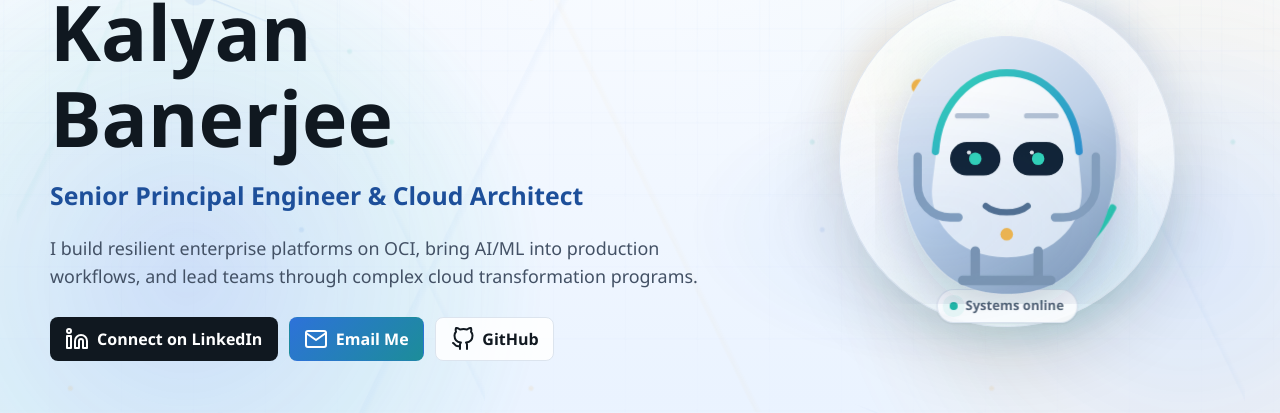
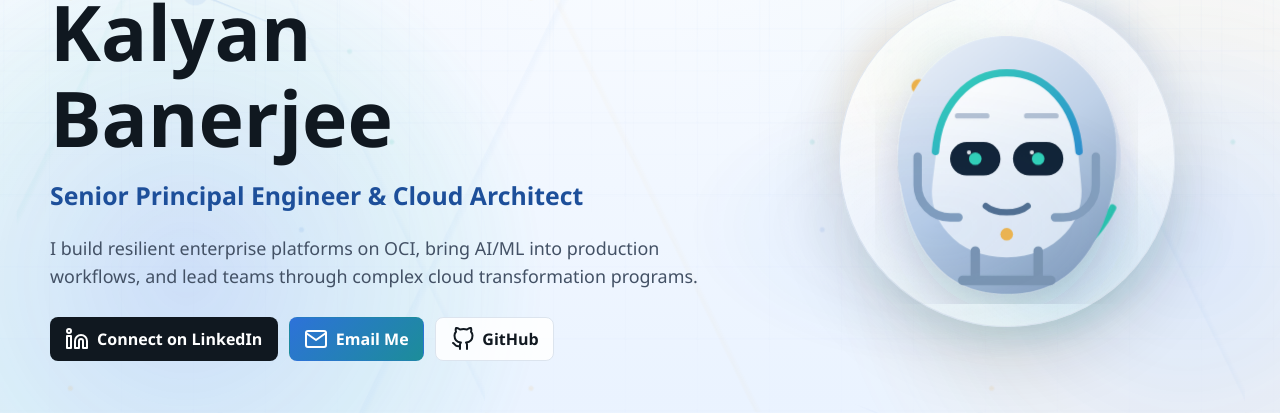
Before and after one commit to kbanerjee/kbanerjee.github.io, a Jekyll site: the page built from index.html, in a window 1280 px wide. Shown: the part 212-625 px from the top of the page. Built offline with Jekyll 4.4.1, drawn with Linux system fonts in a browser that asks for light colours.

Commit message:
Refactor avatar eyes, refine gaze, remove status
Separate eye sub-elements and improve gaze behavior, and remove the status badge.

- HTML: add data-avatar-pupil and data-avatar-spark attributes to eye SVG circles and remove the .avatar__status markup.
- CSS: update selectors to target the new data attributes, remove avatar__status and avatar__pulse rules, and remove associated keyframes; adjust transform exemptions to include pupil and spark.
- JS: select pupil and spark elements, compute gaze using element bounds (separate X/Y scales with a minimum), increase smoothing, and apply different translate multipliers and clamps for pupil vs spark so they move independently.

These changes make the avatar gaze more responsive and granular while removing the on-avatar status UI.

```diff
--- a/_layouts/home.html
+++ b/_layouts/home.html
@@ -72,13 +72,13 @@
           <g class="avatar__eyes" data-avatar-part="eyes">
             <g data-avatar-eye>
               <rect x="106" y="144" width="48" height="32" rx="16" fill="#122335" />
-              <circle cx="130" cy="160" r="6" fill="#32D3B8" />
-              <circle cx="124" cy="154" r="2" fill="#FFFFFF" opacity="0.9" />
+              <circle data-avatar-pupil cx="130" cy="160" r="6" fill="#32D3B8" />
+              <circle data-avatar-spark cx="124" cy="154" r="2" fill="#FFFFFF" opacity="0.9" />
             </g>
             <g data-avatar-eye>
               <rect x="166" y="144" width="48" height="32" rx="16" fill="#122335" />
-              <circle cx="190" cy="160" r="6" fill="#32D3B8" />
-              <circle cx="184" cy="154" r="2" fill="#FFFFFF" opacity="0.9" />
+              <circle data-avatar-pupil cx="190" cy="160" r="6" fill="#32D3B8" />
+              <circle data-avatar-spark cx="184" cy="154" r="2" fill="#FFFFFF" opacity="0.9" />
             </g>
           </g>
 
@@ -89,10 +89,6 @@
             <circle cx="160" cy="232" r="6" fill="#F5B84B" />
           </g>
         </svg>
-        <div class="avatar__status">
-          <span class="avatar__pulse" aria-hidden="true"></span>
-          Systems online
-        </div>
       </div>
     </div>
   </div>
--- a/assets/css/style.css
+++ b/assets/css/style.css
@@ -567,39 +567,11 @@
 }
 
 .avatar__svg [data-avatar-part],
-.avatar__svg [data-avatar-eye] {
+.avatar__svg [data-avatar-pupil],
+.avatar__svg [data-avatar-spark] {
   transform-box: fill-box;
   transform-origin: center;
   will-change: transform;
-}
-
-.avatar__status {
-  position: absolute;
-  left: 50%;
-  bottom: 8%;
-  transform: translateX(-50%);
-  display: inline-flex;
-  align-items: center;
-  gap: 0.45rem;
-  min-height: 34px;
-  padding: 0 0.78rem;
-  border: 1px solid rgba(220, 228, 238, 0.95);
-  border-radius: 999px;
-  color: #526173;
-  background: rgba(255,255,255,0.88);
-  box-shadow: var(--shadow-sm);
-  font-size: 0.82rem;
-  font-weight: 750;
-  animation: statusFloat 6s ease-in-out infinite;
-}
-
-.avatar__pulse {
-  width: 8px;
-  height: 8px;
-  border-radius: 999px;
-  background: var(--teal);
-  box-shadow: 0 0 0 4px rgba(32, 184, 166, 0.14);
-  animation: statusPulse 2.4s ease-in-out infinite;
 }
 
 @media (hover: none), (pointer: coarse) {
@@ -616,16 +588,6 @@
 @keyframes avatarHaloBreathe {
   0%, 100% { opacity: 0.58; filter: blur(18px); }
   50% { opacity: 0.82; filter: blur(22px); }
-}
-
-@keyframes statusFloat {
-  0%, 100% { transform: translateX(-50%) translateY(0); }
-  50% { transform: translateX(-50%) translateY(-2px); }
-}
-
-@keyframes statusPulse {
-  0%, 100% { box-shadow: 0 0 0 4px rgba(32, 184, 166, 0.14); }
-  50% { box-shadow: 0 0 0 7px rgba(32, 184, 166, 0.08); }
 }
 
 @keyframes heroGridDrift {
@@ -1341,7 +1303,8 @@
   .avatar__halo,
   .avatar__svg,
   .avatar__svg [data-avatar-part],
-  .avatar__svg [data-avatar-eye] {
+  .avatar__svg [data-avatar-pupil],
+  .avatar__svg [data-avatar-spark] {
     transform: none !important;
   }
 
--- a/assets/js/main.js
+++ b/assets/js/main.js
@@ -26,7 +26,7 @@
     const halo = $('[data-avatar-part="halo"]', avatar);
     const back = $('[data-avatar-part="back"]', avatar);
     const front = $('[data-avatar-part="front"]', avatar);
-    const eyes = $$("[data-avatar-eye]", avatar);
+    const eyes = $$("[data-avatar-pupil], [data-avatar-spark]", avatar);
 
     let rafId = 0;
     const target = { x: 0, y: 0 };
@@ -37,14 +37,15 @@
       const bounds = avatar.getBoundingClientRect();
       const centerX = bounds.left + bounds.width / 2;
       const centerY = bounds.top + bounds.height / 2;
-      const viewportScale = Math.max(window.innerWidth, window.innerHeight, 1) * 0.46;
-      target.x = clamp((event.clientX - centerX) / viewportScale, -1, 1);
-      target.y = clamp((event.clientY - centerY) / viewportScale, -1, 1);
+      const gazeScaleX = Math.max(bounds.width * 0.78, 220);
+      const gazeScaleY = Math.max(bounds.height * 0.78, 220);
+      target.x = clamp((event.clientX - centerX) / gazeScaleX, -1, 1);
+      target.y = clamp((event.clientY - centerY) / gazeScaleY, -1, 1);
     };
 
     const apply = () => {
-      current.x += (target.x - current.x) * 0.095;
-      current.y += (target.y - current.y) * 0.095;
+      current.x += (target.x - current.x) * 0.14;
+      current.y += (target.y - current.y) * 0.14;
 
       const x = current.x;
       const y = current.y;
@@ -58,7 +59,10 @@
       if (back) back.style.transform = `translate(${x * -5}px, ${y * -3.5}px)`;
       if (front) front.style.transform = `translate(${x * 2.2}px, ${y * 1.8}px)`;
       eyes.forEach((eye) => {
-        eye.style.transform = `translate(${x * 6}px, ${y * 4.5}px)`;
+        const isSpark = eye.hasAttribute("data-avatar-spark");
+        const gazeX = clamp(x * (isSpark ? 5 : 9), -8, 8);
+        const gazeY = clamp(y * (isSpark ? 3.5 : 6.5), -5.5, 5.5);
+        eye.style.transform = `translate(${gazeX}px, ${gazeY}px)`;
       });
 
       const settled =
```
